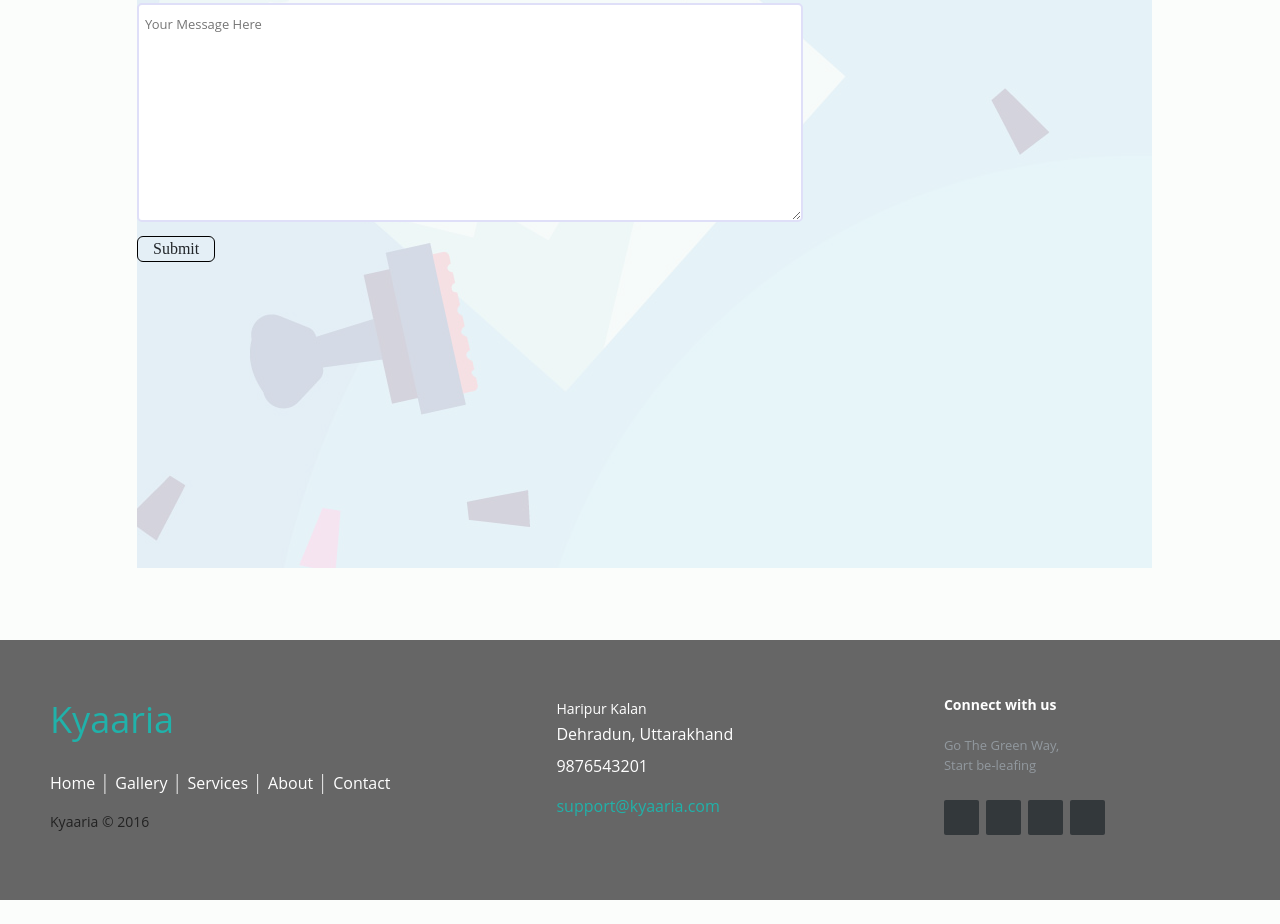
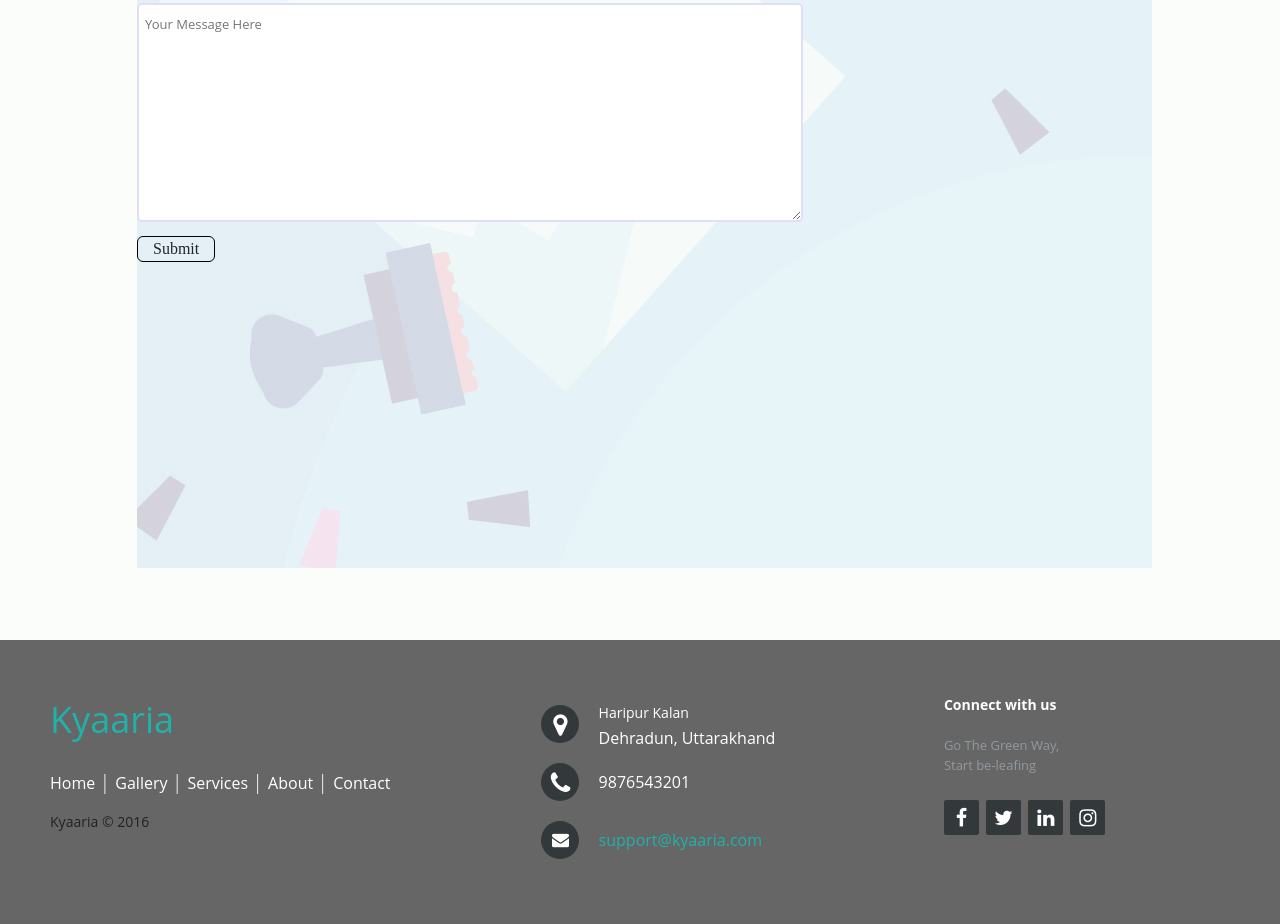
Before and after one commit to vaishnavisharma810/Kyaaria, a plain HTML site: page contact.html in a window 1280 px wide. Shown: the part 355-1279 px from the top of the page. Before the commit the page ends 1255 px from the top, so only its background shows below. Drawn offline with nearby package versions, Linux system fonts and the light colour scheme.

Commit message:
Added contact icons

```diff
--- a/contact.html
+++ b/contact.html
@@ -6,6 +6,7 @@
     <meta name="viewport" content="width=device-width, initial-scale=1">
     <link href="https://cdn.jsdelivr.net/npm/bootstrap@5.2.3/dist/css/bootstrap.min.css" rel="stylesheet">
     <script src="https://cdn.jsdelivr.net/npm/bootstrap@5.2.3/dist/js/bootstrap.bundle.min.js"></script>
+    <link rel="stylesheet" href="https://cdnjs.cloudflare.com/ajax/libs/font-awesome/4.7.0/css/font-awesome.min.css">
 
     <title>Kyaaria | Go the green way </title>
 
@@ -117,10 +118,10 @@
 
 				<div class="footer-icons">
 
-					<a href="#"><i class="fa fa-facebook"></i></a>
-					<a href="#"><i class="fa fa-twitter"></i></a>
-					<a href="#"><i class="fa fa-linkedin"></i></a>
-					<a href="#"><i class="fa fa-github"></i></a>
+					<a href="https://www.facebook.com"><i class="fa fa-facebook"></i></a>
+					<a href="https://www.twitter.com"><i class="fa fa-twitter"></i></a>
+					<a href="https://www.linkedin.com"><i class="fa fa-linkedin"></i></a>
+					<a href="https://instagram.com/_mummas_garden__"><i class="fa fa-instagram"></i></a>
 
 				</div>
 
```
Also changed, not shown: about.html (+5 -4 lines), gallery.html (+5 -4 lines), index.html (+5 -4 lines), join.html (+5 -4 lines).
